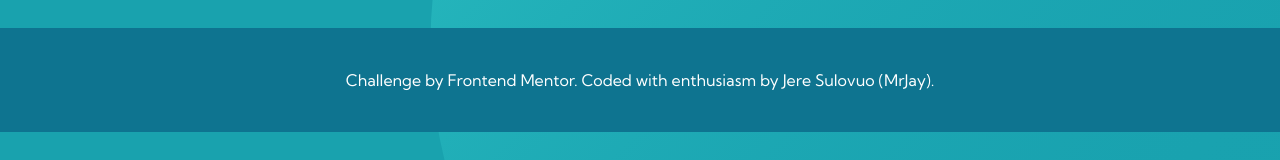
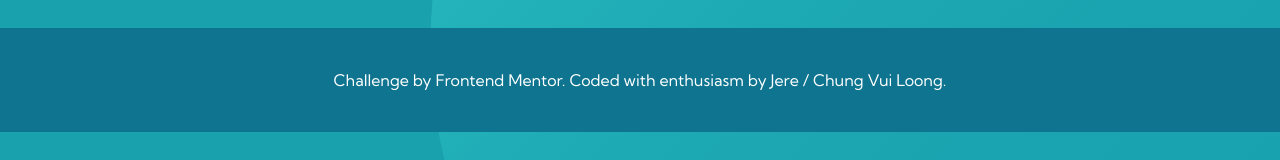
Before and after one commit to chungvuiloong/profile-card, a plain HTML site: page index.html in a window 1280 px wide. Shown: the part 668-828 px from the top of the page. Drawn offline with nearby package versions, Linux system fonts and the light colour scheme.

Commit message:
Updated name

```diff
--- a/index.html
+++ b/index.html
@@ -74,7 +74,7 @@
             rel="noreferrer"
             className='underline underline-offset-4'>
                 Frontend Mentor</a>.
-            Coded with enthusiasm by <a href="https://github.com/jeresulovuo" className='underline underline-offset-4'>Jere Sulovuo (MrJay)</a>.
+            Coded with enthusiasm by <a href="https://github.com/chungvuiloong" className='underline underline-offset-4'>Jere / Chung Vui Loong</a>.
     </footer>
 </body>
 </html>
```
Also changed, not shown: 1 other file.
